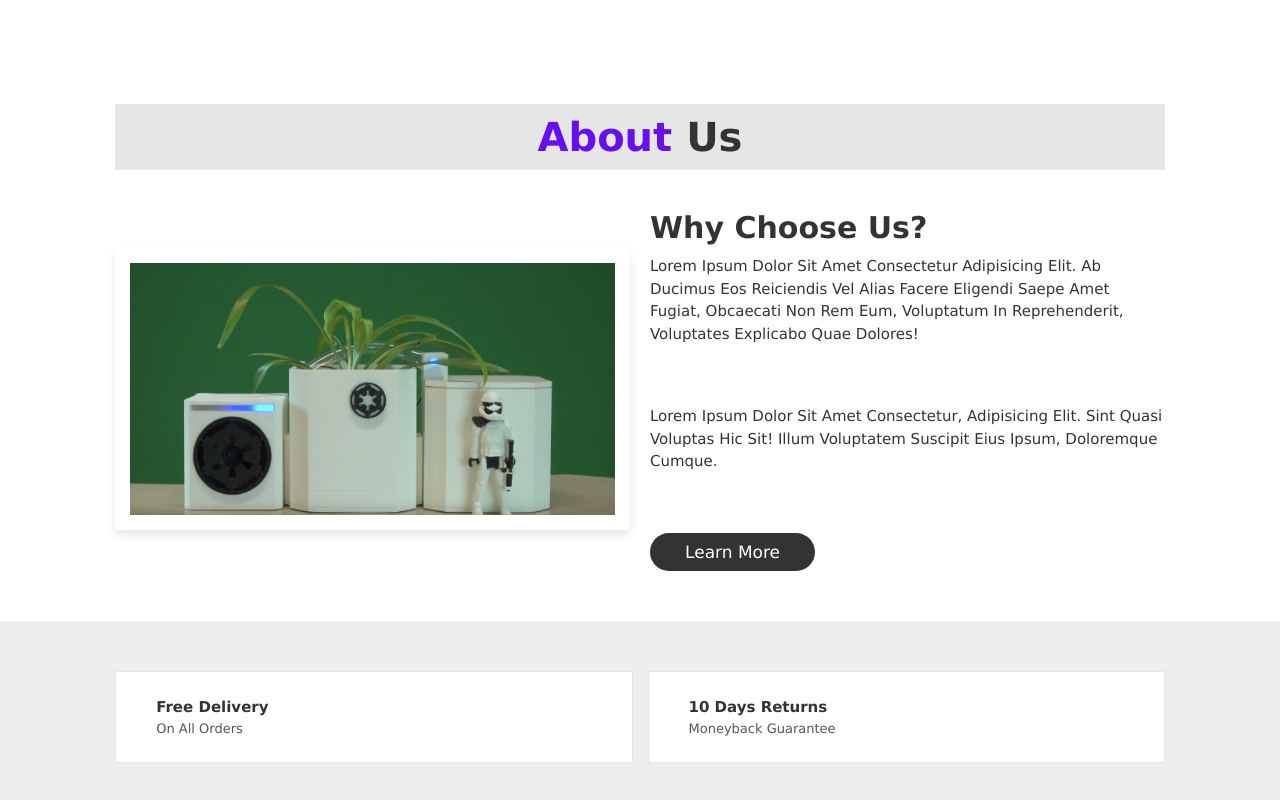
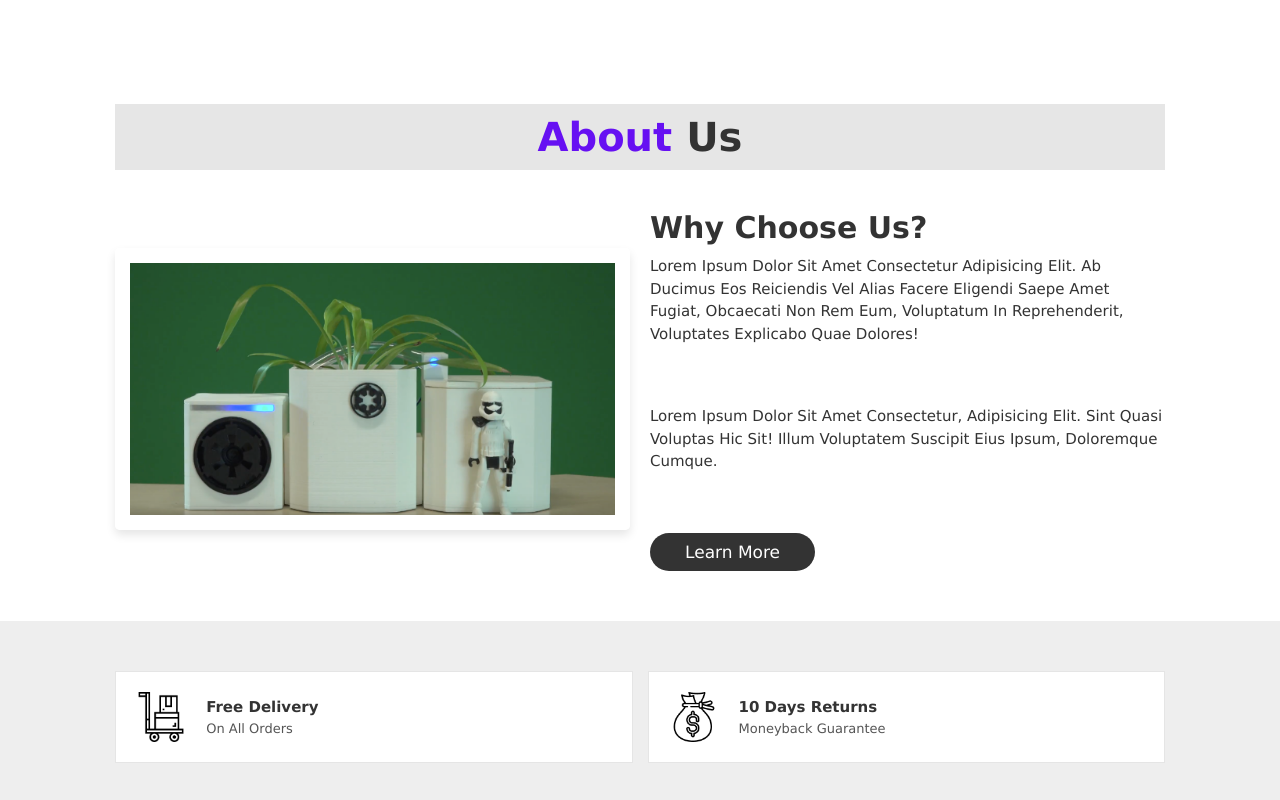
Before and after one commit to daniginho/ipot-website, a plain HTML site: page index.html in a window 1280 px wide. Shown: the part 736-1536 px from the top of the page. Drawn offline with Linux system fonts and the light colour scheme; the site is published under a folder, as on GitHub Pages, so addresses that start at the root find nothing.

Commit message:
Update index.html

```diff
--- a/index.html
+++ b/index.html
@@ -16,7 +16,7 @@
         <label for="toggler" class="fas fa-bars"></label>
         <div>
             <a href="#" class="logo">iPot<span>.</span></a>
-            <img src="/logo.jpg" class="image">
+            <img src="logo.jpg" class="image">
         </div>
         <nav class="navbar">
             <a href="#home">Home</a>
@@ -73,7 +73,7 @@
 <section class="icons-container">
 
     <div class="icons">
-        <img src="/icon-1.png" alt="">
+        <img src="icon-1.png" alt="">
         <div class="info">
             <h3>free delivery</h3>
             <span>on all orders</span>
@@ -81,7 +81,7 @@
     </div>
 
     <div class="icons">
-        <img src="/icon-2.png" alt="">
+        <img src="icon-2.png" alt="">
         <div class="info">
             <h3>10 days returns</h3>
             <span>moneyback guarantee</span>
```
